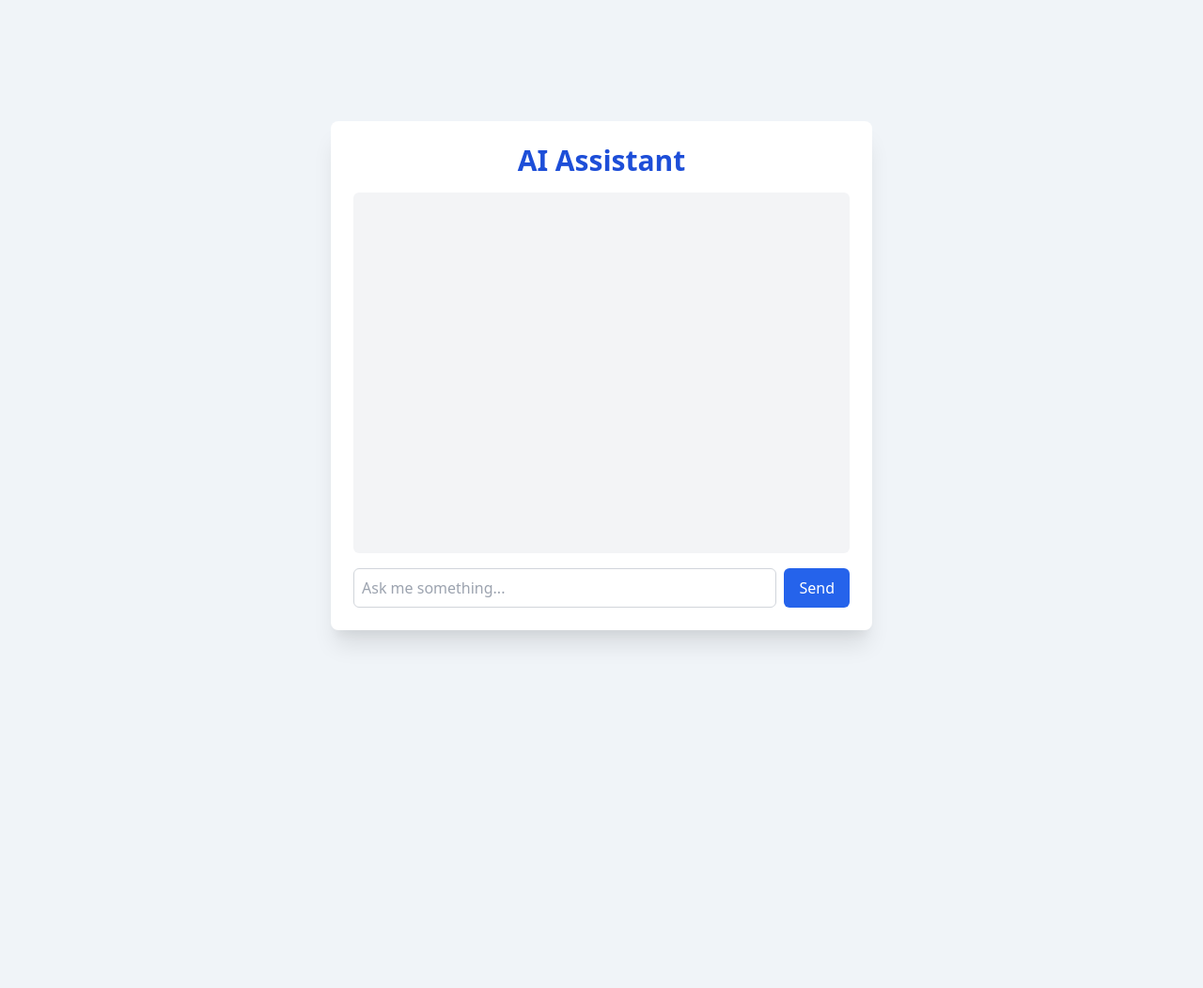
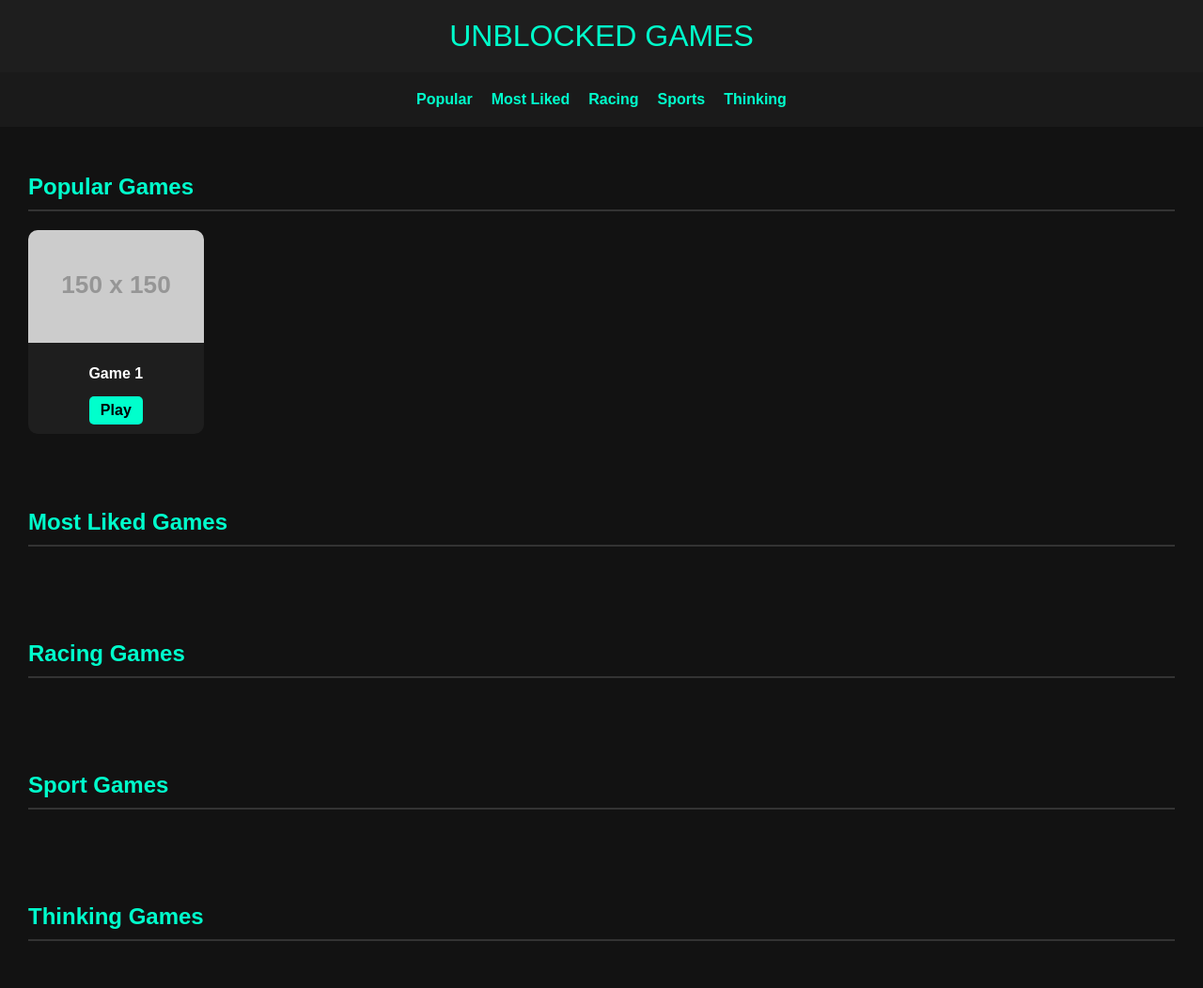
Before and after one commit to Harro11/Number1AI, a plain HTML site: page index.html in a window 1280 px wide. Shown: the whole page at 94% size. Before the commit the page ends 800 px from the top, so only its background shows below. Drawn offline with nearby package versions, Linux system fonts and the light colour scheme; placeholder pictures from the web are drawn by us.

Commit message:
Update index.html

```diff
--- a/index.html
+++ b/index.html
@@ -2,67 +2,147 @@
 <html lang="en">
 <head>
   <meta charset="UTF-8" />
-  <meta name="viewport" content="width=device-width, initial-scale=1.0" />
-  <title>AI Assistant</title>
-  <link href="https://cdn.jsdelivr.net/npm/tailwindcss@2.2.19/dist/tailwind.min.css" rel="stylesheet">
+  <meta name="viewport" content="width=device-width, initial-scale=1.0"/>
+  <title>Unblocked Games</title>
   <style>
     body {
-      background: #f0f4f8;
+      margin: 0;
+      background-color: #121212;
+      color: #ffffff;
+      font-family: Arial, sans-serif;
     }
-    .chat-box {
-      max-height: 400px;
-      overflow-y: auto;
+    header {
+      background-color: #1e1e1e;
+      padding: 20px;
+      text-align: center;
+      font-size: 2rem;
+      color: #00ffcc;
+    }
+    nav {
+      display: flex;
+      justify-content: center;
+      flex-wrap: wrap;
+      background-color: #1a1a1a;
+      padding: 10px;
+    }
+    nav a {
+      margin: 10px;
+      text-decoration: none;
+      color: #00ffcc;
+      font-weight: bold;
+      transition: 0.3s;
+    }
+    nav a:hover {
+      color: #ffffff;
+    }
+    section {
+      padding: 30px;
+    }
+    h2 {
+      color: #00ffcc;
+      border-bottom: 2px solid #333;
+      padding-bottom: 10px;
+    }
+    .games-grid {
+      display: grid;
+      grid-template-columns: repeat(auto-fill, minmax(160px, 1fr));
+      gap: 20px;
+      margin-top: 20px;
+    }
+    .game-card {
+      background-color: #1e1e1e;
+      border-radius: 10px;
+      overflow: hidden;
+      transition: transform 0.2s;
+    }
+    .game-card:hover {
+      transform: scale(1.05);
+    }
+    .game-card img {
+      width: 100%;
+      height: 120px;
+      object-fit: cover;
+    }
+    .game-card .info {
+      padding: 10px;
+      text-align: center;
+    }
+    .game-card .info h3 {
+      margin: 10px 0;
+      font-size: 1rem;
+      color: #ffffff;
+    }
+    .play-button {
+      display: inline-block;
+      padding: 6px 12px;
+      margin-top: 5px;
+      background-color: #00ffcc;
+      color: #000;
+      border: none;
+      border-radius: 5px;
+      text-decoration: none;
+      font-weight: bold;
+      transition: background 0.3s;
+    }
+    .play-button:hover {
+      background-color: #00bfa5;
     }
   </style>
 </head>
-<body class="flex items-center justify-center min-h-screen p-4">
-  <div class="w-full max-w-xl bg-white shadow-xl rounded-lg p-6 space-y-4">
-    <h1 class="text-3xl font-bold text-center text-blue-700">AI Assistant</h1>
-    <div id="chat" class="chat-box bg-gray-100 p-4 rounded-md space-y-2 h-96 overflow-y-auto">
-      <!-- Chat messages will appear here -->
+<body>
+
+<header>UNBLOCKED GAMES</header>
+
+<nav>
+  <a href="#popular">Popular</a>
+  <a href="#mostliked">Most Liked</a>
+  <a href="#racing">Racing</a>
+  <a href="#sports">Sports</a>
+  <a href="#thinking">Thinking</a>
+</nav>
+
+<section id="popular">
+  <h2>Popular Games</h2>
+  <div class="games-grid">
+    <!-- Game Cards Example -->
+    <div class="game-card">
+      <img src="https://via.placeholder.com/150?text=Game+1" alt="Game 1">
+      <div class="info">
+        <h3>Game 1</h3>
+        <a class="play-button" href="games/game1.html" target="_blank">Play</a>
+      </div>
     </div>
-    <form id="chatForm" class="flex gap-2">
-      <input id="userInput" type="text" placeholder="Ask me something..." required class="flex-1 p-2 border border-gray-300 rounded-md focus:outline-none focus:ring-2 focus:ring-blue-500">
-      <button type="submit" class="px-4 py-2 bg-blue-600 text-white rounded-md hover:bg-blue-700">Send</button>
-    </form>
+    <!-- Repeat as needed (hundreds or thousands of times) -->
   </div>
+</section>
 
-  <script>
-    const chat = document.getElementById("chat");
-    const form = document.getElementById("chatForm");
-    const userInput = document.getElementById("userInput");
+<section id="mostliked">
+  <h2>Most Liked Games</h2>
+  <div class="games-grid">
+    <!-- Game Cards -->
+  </div>
+</section>
 
-    form.addEventListener("submit", function (e) {
-      e.preventDefault();
-      const message = userInput.value.trim();
-      if (message === "") return;
+<section id="racing">
+  <h2>Racing Games</h2>
+  <div class="games-grid">
+    <!-- Game Cards -->
+  </div>
+</section>
 
-      addMessage("You", message, "text-right text-blue-600");
-      userInput.value = "";
-      chat.scrollTop = chat.scrollHeight;
+<section id="sports">
+  <h2>Sport Games</h2>
+  <div class="games-grid">
+    <!-- Game Cards -->
+  </div>
+</section>
 
-      // Simulated AI response
-      setTimeout(() => {
-        const response = getFakeAIResponse(message);
-        addMessage("AI", response, "text-left text-green-600");
-        chat.scrollTop = chat.scrollHeight;
-      }, 700);
-    });
+<section id="thinking">
+  <h2>Thinking Games</h2>
+  <div class="games-grid">
+    <!-- Game Cards -->
+  </div>
+</section>
 
-    function addMessage(sender, text, style) {
-      const msg = document.createElement("div");
-      msg.innerHTML = `<p class="${style}"><strong>${sender}:</strong> ${text}</p>`;
-      chat.appendChild(msg);
-    }
-
-    function getFakeAIResponse(userMessage) {
-      const lower = userMessage.toLowerCase();
-      if (lower.includes("hello") || lower.includes("hi")) return "Hello! How can I help you today?";
-      if (lower.includes("your name")) return "I'm your friendly AI assistant.";
-      if (lower.includes("time")) return "It's " + new Date().toLocaleTimeString();
-      if (lower.includes("date")) return "Today's date is " + new Date().toLocaleDateString();
-      return "That's interesting! Tell me more.";
-    }
-  </script>
 </body>
 </html>
```
